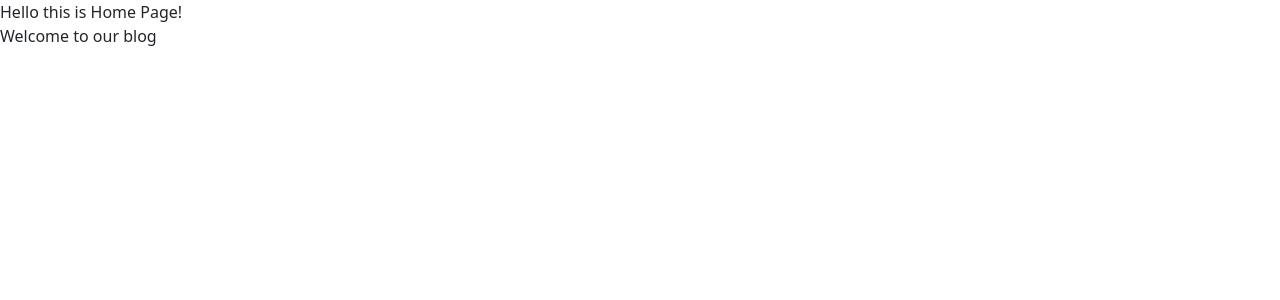
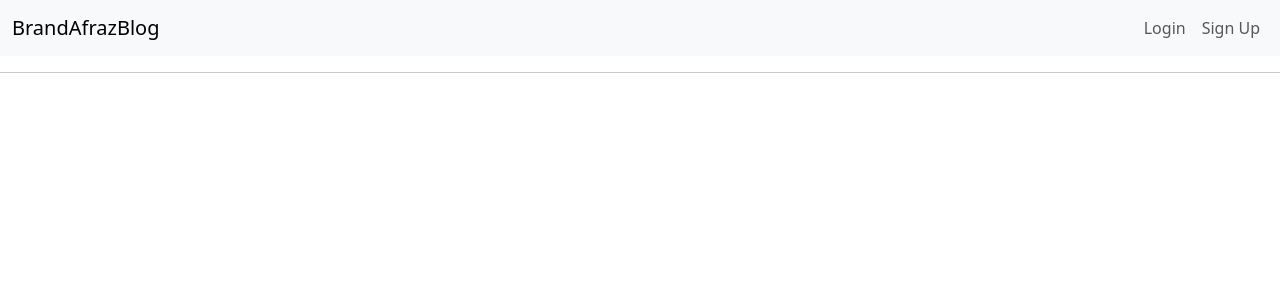
Before and after one commit to Nahid-ahmdv/DjangoBlogProgect-BrandAfraz-, a Django app: page / in a window 1280 px wide. Shown: the top 300 px of the page. Run offline with Django 5.2, Linux system fonts and the light colour scheme.

Commit message:
user app completed

```diff
--- a/templates/HomePage.html
+++ b/templates/HomePage.html
@@ -1,4 +1,24 @@
-<!DOCTYPE html>
+{%extends "base.html"%}
+
+{%block title%}
+    Homepage
+{%endblock%}
+{%block content%}
+    {%if messages%}
+        {% for message in messages%}
+            <div class="alert alert-success alert-dismissible fade show" role="alert">
+                {{ message }}
+                <button type="button" class="btn-close" data-bs-dismiss="alert" aria-label="Close"></button>
+            </div>
+        {%endfor%}
+    {%endif%}
+{%endblock%}
+
+
+
+
+
+<!-- <!DOCTYPE html>
 <html lang="en">
 <head>
     <link href="https://cdn.jsdelivr.net/npm/bootstrap@5.3.3/dist/css/bootstrap.min.css" rel="stylesheet"
@@ -11,13 +31,13 @@
     <meta http-equiv="X-UA-Compatible" content="ie=edge">
     <title>HomePage</title>
 </head>
-<body>
+<body> -->
 <!--نوشته بودیم برای نشون دادن پیام موفقیت را در اینجا پیست کرد UserRegister.html مون ولی نمی‌دونم چرا هوتن فکر کرد به هوم‌پیج ریدایرکت کردیم و برای همین اومد اون قسمتی که در فایل register_view مون ریدایرکت کردیم به تست توی ویوی views.py ما توی فایل -->
-{%if messages%}   <!--مثلا خط 62 و 67 ست کردیم و شرط ایجادشون رو نوشتیم views.py یعنی اگه مسیجی وجود داشت منظور از مسیج هم همان‌هایی هست که در فایل-->
-    {% for message in messages%} <!--کلا چیزایی که حالت دستوری دارن رو با آکولاد و علامت درصد می‌نویسیم اگه چیزی رو می‌خواستیم نمایش بدیم با دو تا آکولاد -->
-        <div class="alert alert-success alert-dismissible fade show" role="alert">
-            {{ message }}  <!--اون مسیج رو نمایش بده-->
-            <button type="button" class="btn-close" data-bs-dismiss="alert" aria-label="Close"></button>
+<!-- {%if messages%}   مثلا خط 62 و 67 ست کردیم و شرط ایجادشون رو نوشتیم views.py یعنی اگه مسیجی وجود داشت منظور از مسیج هم همان‌هایی هست که در فایل -->
+    <!-- {% for message in messages%} کلا چیزایی که حالت دستوری دارن رو با آکولاد و علامت درصد می‌نویسیم اگه چیزی رو می‌خواستیم نمایش بدیم با دو تا آکولاد -->
+        <!-- <div class="alert alert-success alert-dismissible fade show" role="alert">
+            {{ message }}  اون مسیج رو نمایش بده -->
+            <!-- <button type="button" class="btn-close" data-bs-dismiss="alert" aria-label="Close"></button>
         </div>
 
     {%endfor%}
@@ -25,7 +45,7 @@
 
 Hello this is Home Page!
 <br>
-{{welcome_title}}
+{{welcome_title}} -->
 <!--<input type="date" class="form-control">-->
-</body>
-</html>
+<!-- </body>
+</html> -->
--- /dev/null
+++ b/templates/base.html
@@ -0,0 +1,50 @@
+<!DOCTYPE html>
+<html lang="en">
+<head>
+    <meta charset="UTF-8">
+    <meta name="viewport" content="width=device-width, initial-scale=1.0">
+    <title>{% block title %}My Website{% endblock %}</title>    <!-- Bootstrap CSS -->
+    <link href="https://cdn.jsdelivr.net/npm/bootstrap@5.3.0-alpha1/dist/css/bootstrap.min.css" rel="stylesheet">
+</head>
+<body>
+
+<nav class="navbar navbar-expand-lg navbar-light bg-light"> <!--از بوت‌استرپ است navbar این یه کلاس-->
+    <div class="container-fluid">
+        <a class="navbar-brand" href="#">BrandAfrazBlog</a>
+        <button class="navbar-toggler" type="button" data-bs-toggle="collapse" data-bs-target="#navbarNav" aria-controls="navbarNav" aria-expanded="false" aria-label="Toggle navigation">
+            <span class="navbar-toggler-icon"></span>
+        </button>
+        <div class="collapse navbar-collapse" id="navbarNav">
+            <ul class="navbar-nav ms-auto">
+                {% if user.is_authenticated %}
+                    <li class="nav-item">
+                        <a class="nav-link" href="#">Hello, {{ user.username }}!</a>
+                    </li>
+                    <li class="nav-item">
+
+                        <a class="nav-link"  href="{% url 'logout' %}">Logout</a>
+                    </li>
+                {% else %}
+                    <li class="nav-item">
+                        <a class="nav-link" href="{% url 'login' %}">Login</a>
+                    </li>
+                    <li class="nav-item">
+                        <a class="nav-link" href="{% url 'register' %}">Sign Up</a>
+                    </li>
+                {% endif %}
+            </ul>
+        </div>
+    </div>
+</nav>
+<hr>
+
+<div class="container mt-4">
+    {% block content %}
+    <!-- Page-specific content will go here -->
+    {% endblock %}
+</div>
+
+<!-- Bootstrap JS -->
+<script src="https://cdn.jsdelivr.net/npm/bootstrap@5.3.0-alpha1/dist/js/bootstrap.bundle.min.js"></script>
+</body>
+</html>
--- a/user/urls.py
+++ b/user/urls.py
@@ -1,11 +1,12 @@
 ##ساختیم و نوشتیم core فولدر urls.py در path('user/', include('user.urls')) این صفحه را بلافاصله بعد از نوشتن
 from django.urls import path
-from .views import test_view, register_view
+from .views import test_view, register_view, logout_custom
 from django.contrib.auth.views import LoginView
 urlpatterns =[
-    path('register/', register_view, name='register'),  #ما هنوز ویوی مربوط به رجیستر رو ننوشتیم برای همین فعلا کامنتش میکنیم
-    path('login/', LoginView.as_view(), name="login"),
-    path('test/', test_view, name='test'),    #را test_view براش نمایش بده test/ نوشت user اگه کاربر مثلا اومد توی
+    path('register/', register_view, name='register'), #FBV #ما هنوز ویوی مربوط به رجیستر رو ننوشتیم برای همین فعلا کامنتش میکنیم
+    path('login/', LoginView.as_view(), name="login"), #CBV
+    path('logout', logout_custom, name="logout"), #CBV
+    path('test/', test_view, name='test') #FBV   #را test_view براش نمایش بده test/ نوشت user اگه کاربر مثلا اومد توی
 ]
 
 '''
--- a/user/views.py
+++ b/user/views.py
@@ -1,7 +1,7 @@
 from django.shortcuts import render, redirect
 from django.http import HttpResponse
 from django.views.decorators.csrf import csrf_exempt, csrf_protect
-from django.contrib.auth import login
+from django.contrib.auth import login, logout
 from django.contrib import messages
 from .forms import UserRegisterForm
 '''
@@ -82,3 +82,6 @@
 This view encapsulates a common pattern for handling user registrations in Django applications effectively.
 
 '''
+def logout_custom(request):
+    logout(request)
+    return redirect("home_page")
```
